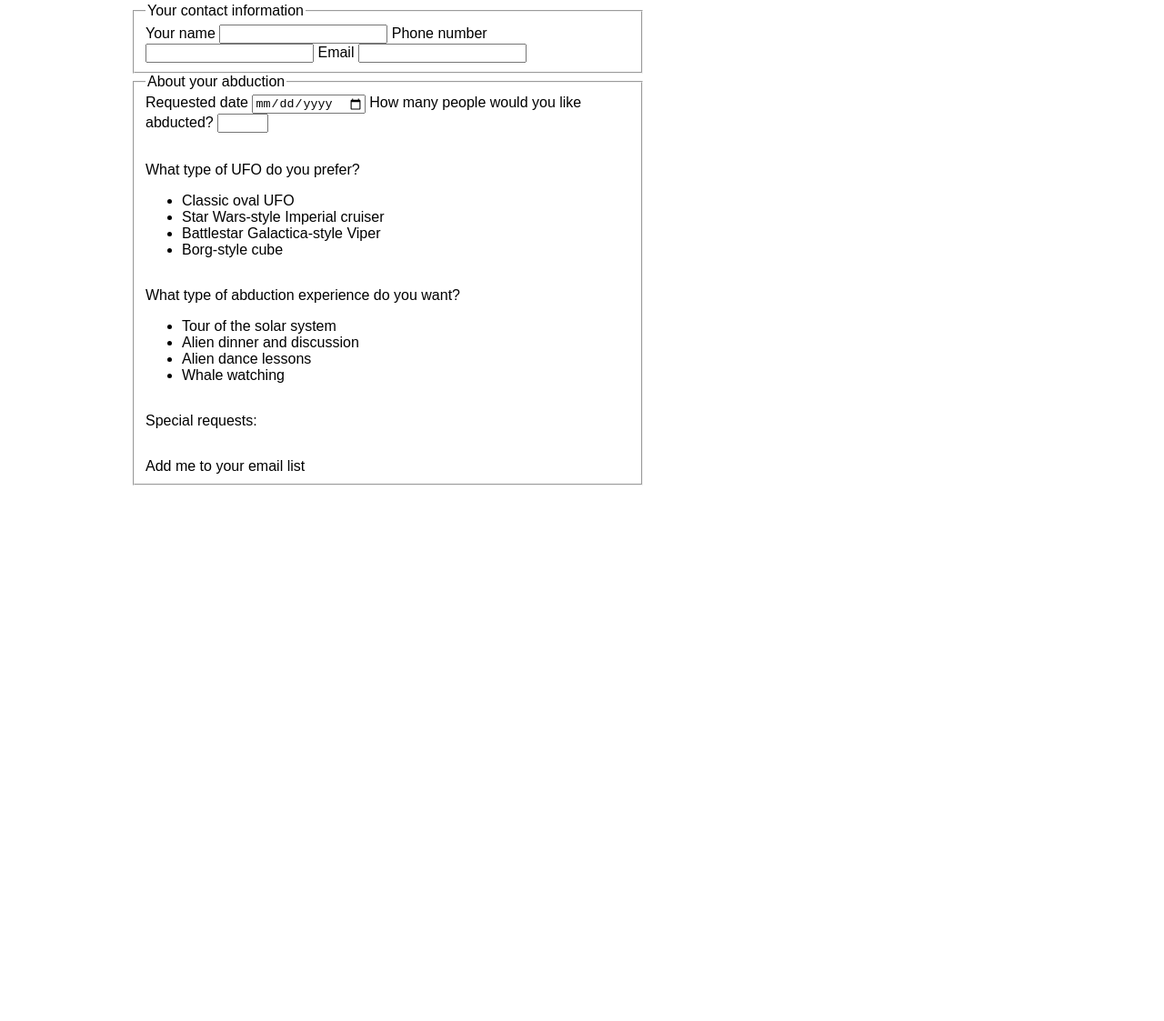
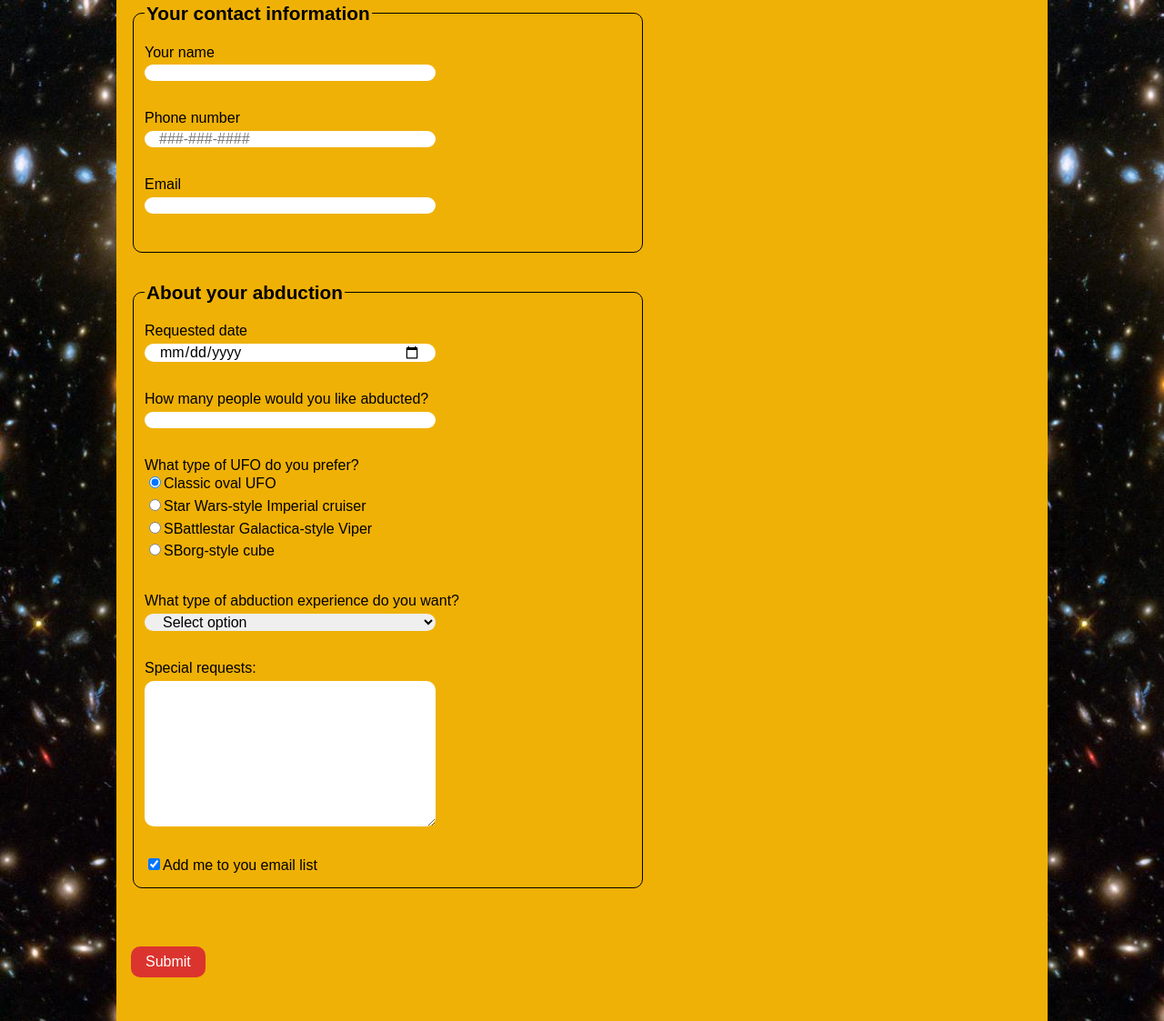
Before and after one commit to Kevin-A-Stevens/FEM, a plain HTML site: page Day3/forms.html in a window 1280 px wide. Shown: the part 129-1252 px from the top of the page at 91% size. Before the commit the page ends 800 px from the top, so only its background shows below. Drawn offline with Linux system fonts and the light colour scheme.

Commit message:
Add styles to form

```diff
--- a/Day3/css/forms.css
+++ b/Day3/css/forms.css
@@ -1,29 +1,93 @@
 html {
   box-sizing: border-box;
 }
-*, *:before, *:after {
+*,
+*:before,
+*:after {
   box-sizing: inherit;
 }
+
 body {
   font-family: Arial, Helvetica, sans-serif;
   margin: 0;
   padding: 0;
+  background-image: url(../img/galaxy.jpg);
 }
+
 .wrapper {
   width: 80%;
   margin: 0 auto;
   padding: 1em;
   display: flex;
   flex-flow: row nowrap;
+  background-color: #efb106;
 }
-p {
-	margin-bottom: 0;
-	margin-top: 2rem;
-}
+
 section {
   flex-basis: 57%;
   margin-right: 10%;
 }
+
 aside {
   flex-basis: 33%;
 }
+
+p,
+[for="abtype"] {
+  margin: 2rem 0 0 0;
+}
+
+fieldset {
+  border: 1px solid black;
+  border-radius: 10px;
+  margin-bottom: 2rem;
+}
+
+legend {
+  font-weight: bold;
+  font-size: 1.3rem;
+  margin-top: 1.5rem;
+  margin-bottom: 1rem;
+}
+
+label {
+  display: block;
+  padding-bottom: 0.3rem;
+}
+
+textarea {
+  height: 10rem;
+  padding: 1rem;
+}
+
+select {
+  font-size: 1rem;
+}
+
+button {
+  font-size: 1rem;
+  margin: 2rem 0;
+  background-color: #db342f;
+  color: white;
+  border: none;
+  padding: 0.5rem 1rem;
+  border-radius: 10px;
+}
+
+button:hover {
+  background-color: white;
+  color: #d6343f;
+}
+
+input:not([type="radio"]):not([type="checkbox"]),
+textarea,
+select {
+  display: block;
+  margin-bottom: 2rem;
+  width: 20rem;
+  font-family: Arial, Helvetica, sans-serif;
+  font-size: 1rem;
+  padding: 0 1rem;
+  border-radius: 10px;
+  border: none;
+}
--- a/Day3/forms.html
+++ b/Day3/forms.html
@@ -13,7 +13,10 @@
           Fill out the form below to place an order for an alien abduction by
           one of our fine UFOs.
         </p>
-        <form>
+        <!-- https://e3vwdl4bpd.execute-api.us-west-2.amazonaws.com/default/API2SES -->
+
+        <form action="https://e3vwdl4bpd.execute-api.us-west-2.amazonaws.com/default/API2SES" method="POST">
+          <input type="hidden" name="send_to" value="kevin.alan.stevens@gmail.com">
           <!-- fieldset places a nice box around your form and is good for accessability -->
           <fieldset>
             <!-- legend ads a title to your form and describes our fieldset -->
@@ -25,7 +28,7 @@
             <input type="text" id="name" name="name" />
 
             <label for="phone">Phone number</label>
-            <input type="tel" id="phone" name="phone" />
+            <input type="tel" id="phone" name="phone" placeholder="###-###-####" />
 
             <label for="email">Email</label>
             <input type="email" id="email" name="email" />
@@ -38,22 +41,39 @@
             <label for="qty">How many people would you like abducted?</label>
             <input type="number" id="qty" name="qty" min="1" max="10" />
             <p>What type of UFO do you prefer?</p>
-            <ul>
-              <li>Classic oval UFO</li>
-              <li>Star Wars-style Imperial cruiser</li>
-              <li>Battlestar Galactica-style Viper</li>
-              <li>Borg-style cube</li>
-            </ul>
-            <p>What type of abduction experience do you want?</p>
-            <ul>
-              <li>Tour of the solar system</li>
-              <li>Alien dinner and discussion</li>
-              <li>Alien dance lessons</li>
-              <li>Whale watching</li>
-            </ul>
-            <p>Special requests:</p>
-            <p>Add me to your email list</p>
+
+            <label>
+              <input type="radio" name="ufotype" value="classic" checked />Classic oval
+              UFO</input>
+            </label>
+            <label>
+              <input type="radio" name="ufotype" value="starwars" />Star Wars-style Imperial cruiser</input>
+            </label>
+            <label>
+              <input type="radio" name="ufotype" value="battlestar" />SBattlestar Galactica-style Viper</input>
+            </label>
+            <label>
+              <input type="radio" name="ufotype" value="sborg" />SBorg-style cube</input>
+            </label>
+
+
+            <label for="abtype">What type of abduction experience do you want?</label>
+            <select id="abtype" name="abtype">
+              <option selected>Select option</option>
+              <option value="tour">Tour of the solar system</option>
+              <option value="dinner">Alien dinner and discussion</option>
+              <option value="dance">Alien dance lessons</option>
+              <option value="whales">Whale watching</option>
+            </select>
+
+            <label for="comments">Special requests:</label>
+            <textarea name="comments" id="comments"></textarea>
+
+            <label>
+            <input type="checkbox" value="subscribe" name="subscribe" checked>Add me to you email list</input>
+          </label>
           </fieldset>
+          <button type="submit">Submit</button>
         </form>
       </section>
       <!-- Address -->
@@ -65,5 +85,6 @@
         </address>
       </aside>
     </div>
+    <script src="js/forms.js"></script>
   </body>
 </html>
```
Lines whose indentation alone changed are shown as unchanged.
